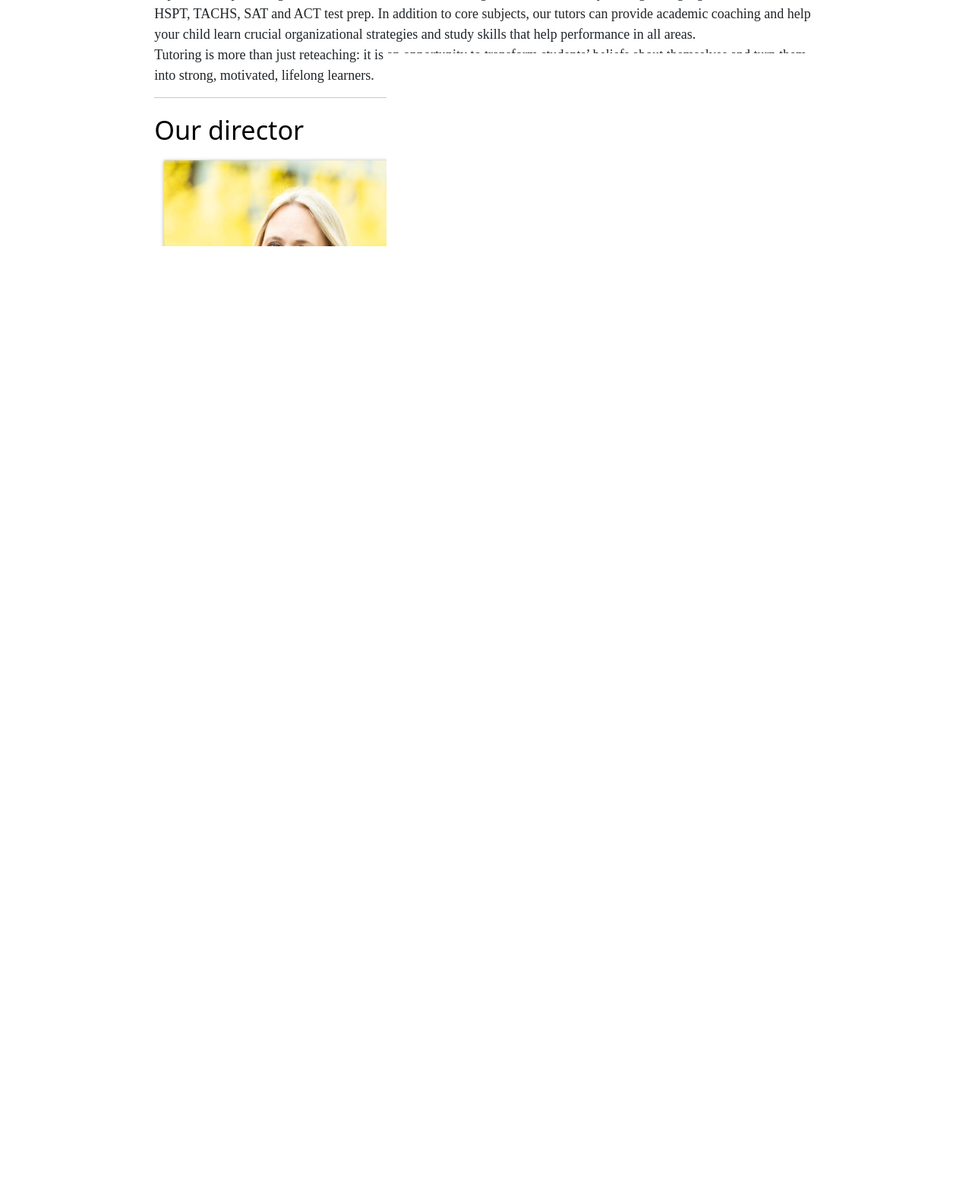
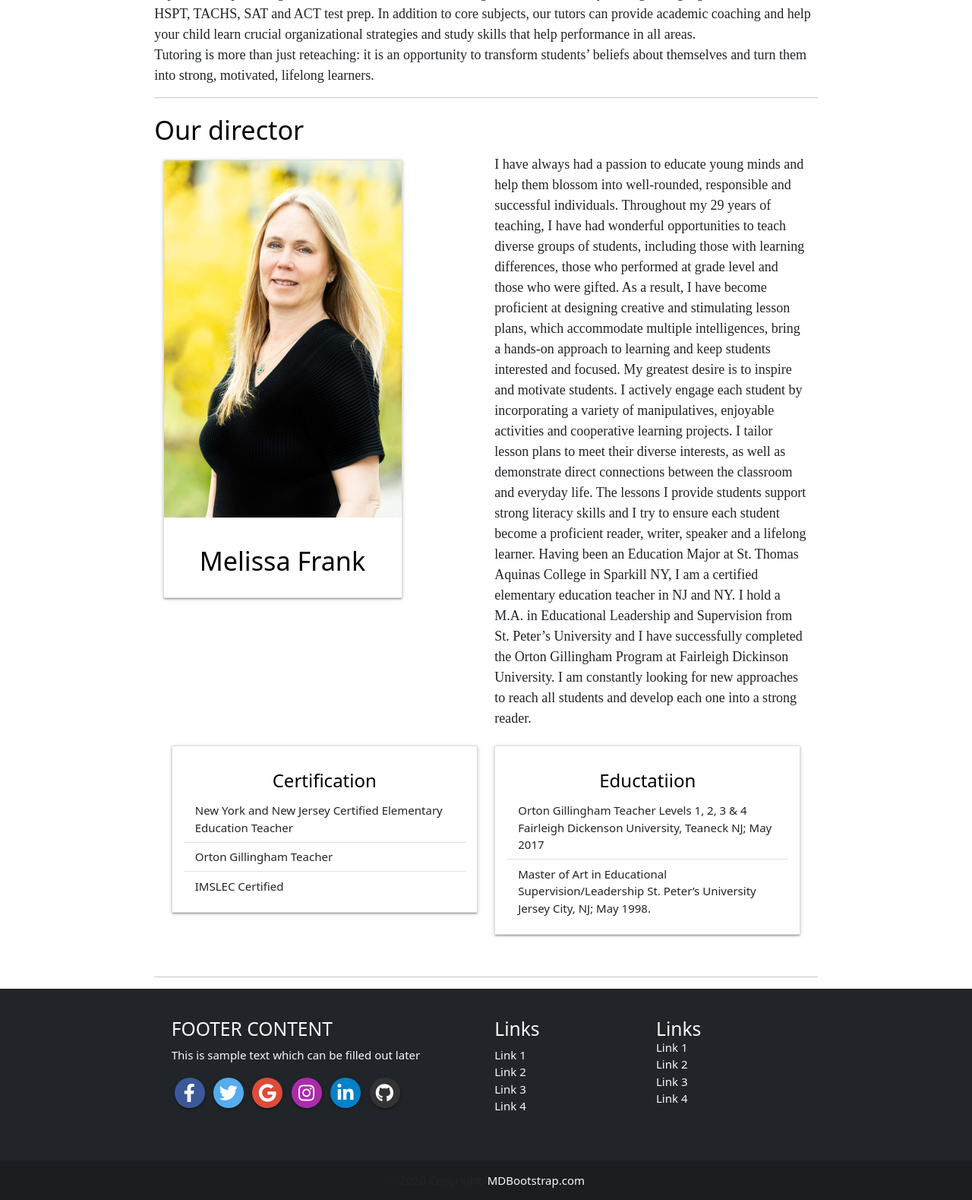
Before and after one commit to IanHShin/Ivy-Tutoring, a Django app: page /AboutUs in a window 1280 px wide. Shown: the part 1201-2780 px from the top of the page at 76% size. Before the commit the page ends 1525 px from the top, so only its background shows below. Run offline with Django 3.2, Linux system fonts and the light colour scheme; some libraries are stand-ins or nearby versions; some web fonts are replaced.

Commit message:
Updated About us page

```diff
--- a/main/templates/main/AboutUs.html
+++ b/main/templates/main/AboutUs.html
@@ -64,26 +64,7 @@
                               <h4 class="" style="text-align:center;"><strong><font color="Black">Melissa Frank</font></strong></h4>
                             </p>
                         </div>
-                        <ul class="list-group list-group-flush">
-                            <li class="list-group-item">
-                                <h5> Education </h5>
-                                <ul>
-                                    <li>Orton Gillingham Teacher Levels 1, 2, 3 & 4
-                                        Fairleigh Dickenson University, Teaneck NJ; May 2017</li>
-                                    <li>Master of Art in Educational Supervision/Leadership
-                                        St. Peter’s University Jersey City, NJ; May 1998.</li>
-                                </ul>
 
-                            </li>
-                            <li class="list-group-item">
-                                <h5>Certification</h5>
-                                New York and New Jersey Certified Elementary Education Teacher
-                                <br>
-                                Orton Gillingham Teacher
-                                <br>
-                                IMSLEC Certified
-                            </li>
-                          </ul>
                       </div>
                 </div>
                 <div class="col-md-6 col-xs-6" >
@@ -99,6 +80,46 @@
                     </font>
                 </p>
                 </div>
+
+
+                <div class="row">
+                    <div class="col-sm-6">
+                      <div class="card">
+                        <div class="card-body">
+                          <h5 class="card-title" style="text-align:center;" ><strong><font color="Black">Certification</font></strong></h5>
+                          <ul class="list-group list-group-flush">
+                            <li class="list-group-item">
+                                New York and New Jersey Certified Elementary Education Teacher
+                            </li>
+                            <li class="list-group-item">
+                               Orton Gillingham Teacher
+                            </li>
+                            <li class="list-group-item">
+                                IMSLEC Certified
+                            </li>
+                      </ul>
+                        </div>
+                      </div>
+                    </div>
+                    <div class="col-sm-6">
+                      <div class="card">
+                        <div class="card-body">
+                            <h5 class="card-title" style="text-align:center;" ><strong><font color="Black">Eductatiion</font></strong></h5>
+                            <ul class="list-group list-group-flush">
+                                <li class="list-group-item">
+                                    Orton Gillingham Teacher Levels 1, 2, 3 & 4
+                                            Fairleigh Dickenson University, Teaneck NJ; May 2017
+                                </li>
+                                <li class="list-group-item">
+                                            Master of Art in Educational Supervision/Leadership
+                                            St. Peter’s University Jersey City, NJ; May 1998.
+                                </li>
+
+                          </ul>
+                        </div>
+                      </div>
+                    </div>
+                  </div>
            </div>
         </div>
 
```
Also changed, not shown: db.sqlite3.
